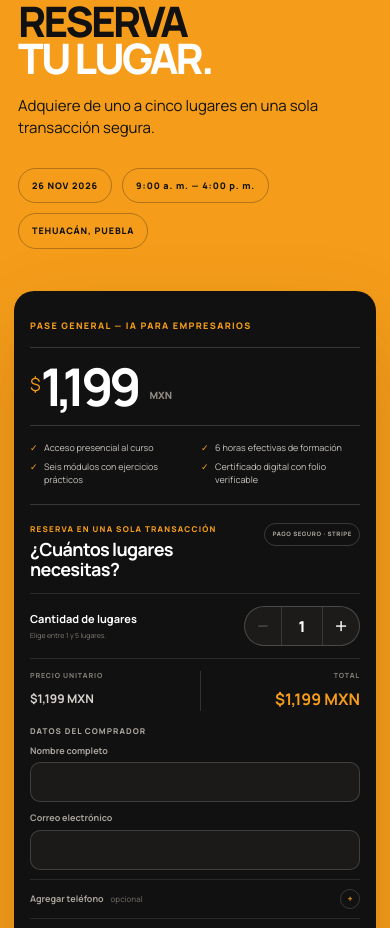
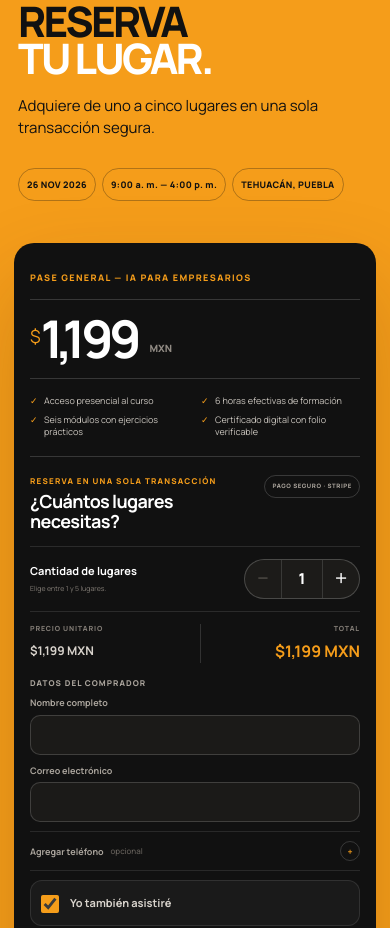
Before and after one commit to teccapitalweb/IMDIIL, a plain HTML site: page ia/index.html in a window 390 px wide. Shown: the part 4858-5786 px from the top of the page. Drawn offline with Linux system fonts and the light colour scheme; no server answers.

Commit message:
IA: fecha, horario y ubicación de inscripción en una sola línea (#34)
Claude-Session: https://claude.ai/code/session_01LpoVf5AfsRwXCvH1FiB6wC

Co-authored-by: Claude <noreply@anthropic.com>

```diff
--- a/ia/styles.css
+++ b/ia/styles.css
@@ -959,3 +959,14 @@ section.review-bar {
   .hero-actions .button-ghost { min-height: 26px; }
   .ticket ul { grid-template-columns: 1fr; gap: 5px; }
 }
+
+/* Inscripción: fecha, horario y ubicación en una sola línea */
+.enrollment-meta { flex-wrap: nowrap; }
+.enrollment-meta span { white-space: nowrap; }
+@media (max-width: 760px) {
+  .enrollment-meta { gap: 6px; }
+  .enrollment-meta span { flex: 0 1 auto; min-width: 0; padding: 9px 8px; font-size: clamp(7px, 2.3vw, 9px); letter-spacing: .04em; text-align: center; }
+}
+@media (max-width: 360px) {
+  .enrollment-meta span { padding: 9px 6px; font-size: 7px; letter-spacing: .02em; }
+}
```
